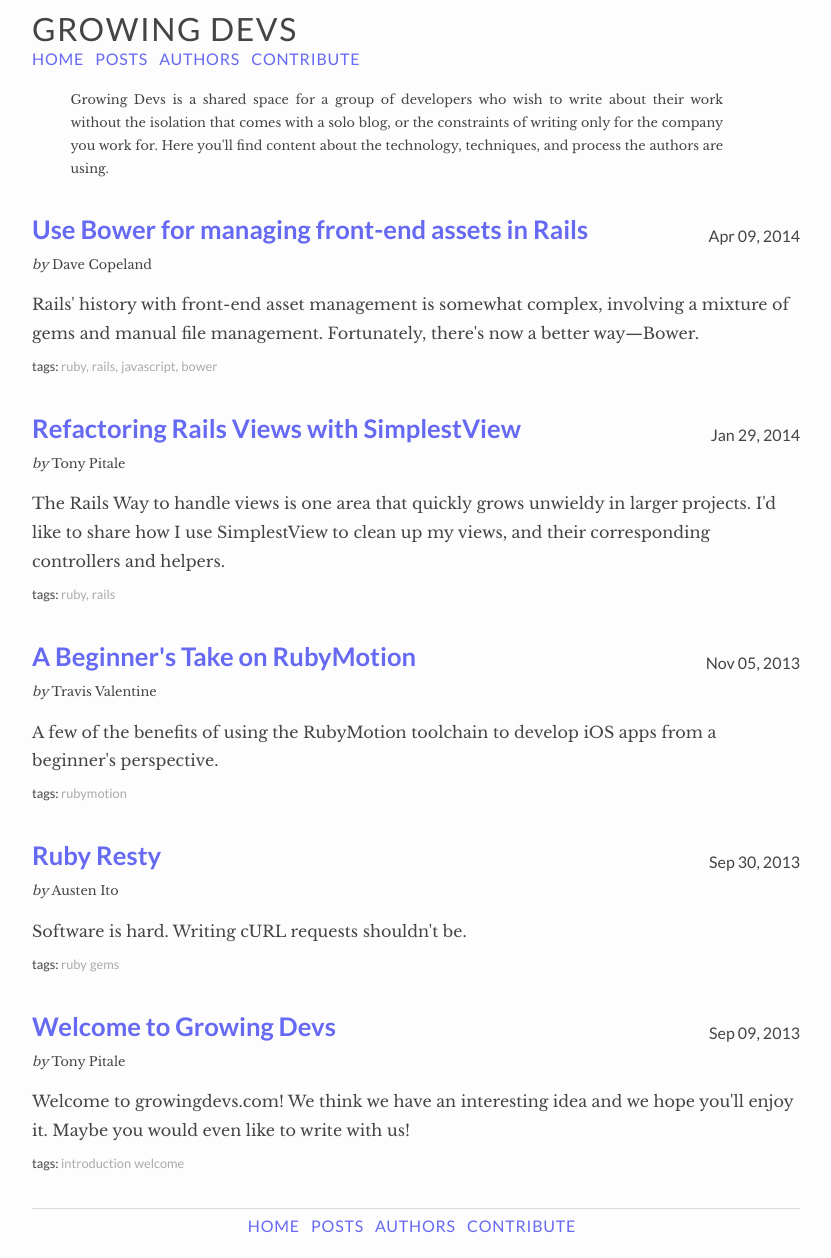
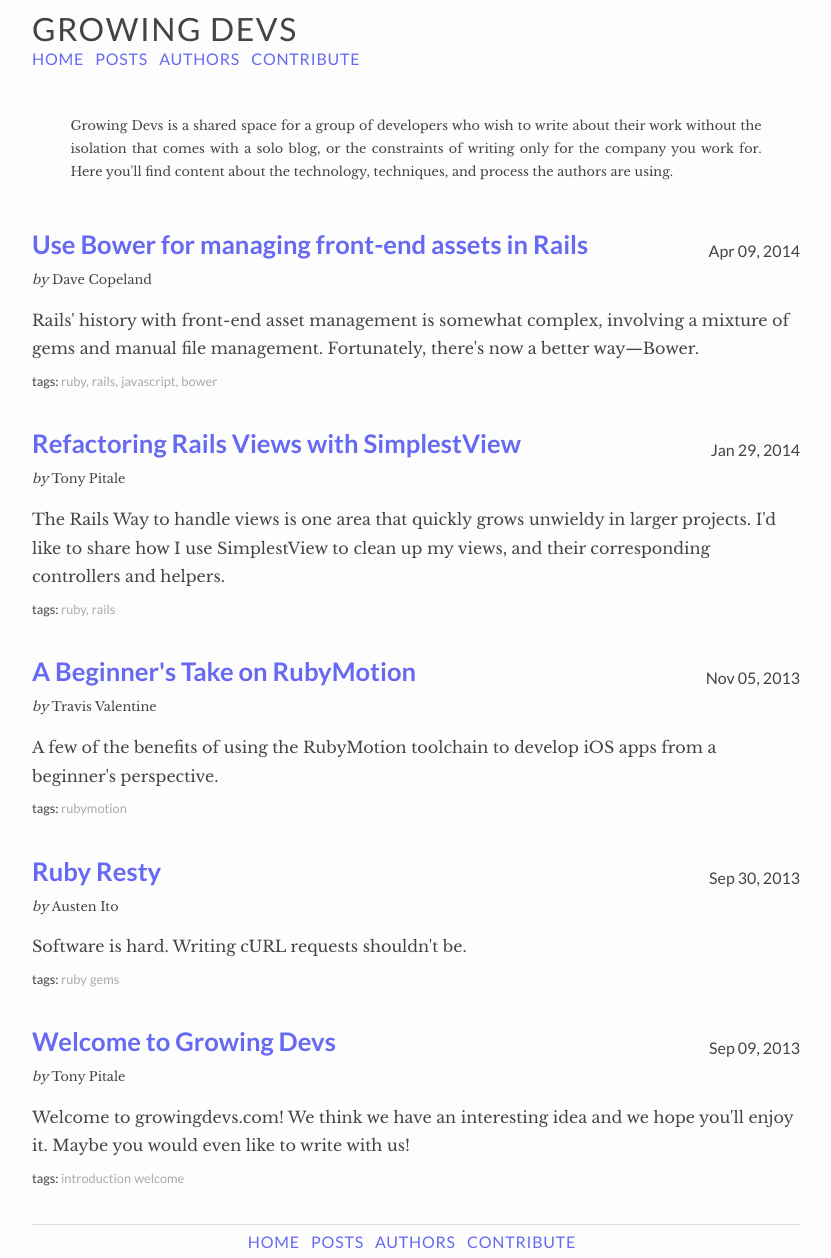
Before and after one commit to growingdevs/growingdevs.github.io, a Jekyll site: the page built from index.html, in a window 1280 px wide. Shown: the whole page, without its empty margins (224-1055 px from the left). Built offline with Jekyll 4.4.1, drawn with Linux system fonts in a browser that asks for light colours; Markdown is read by kramdown in place of the engine named in the settings.

Commit message:
compile the application css

```diff
--- a/stylesheets/application.css
+++ b/stylesheets/application.css
@@ -1,4 +1,4 @@
-/* line 17, ../../../.rvm/gems/ruby-2.1.0@growingdevs/gems/compass-0.13.alpha.0/frameworks/compass/stylesheets/compass/reset/_utilities.scss */
+/* line 17, ../../../../.gem/ruby/1.9.3/gems/compass-0.13.alpha.0/frameworks/compass/stylesheets/compass/reset/_utilities.scss */
 html, body, div, span, applet, object, iframe,
 h1, h2, h3, h4, h5, h6, p, blockquote, pre,
 a, abbr, acronym, address, big, cite, code,
@@ -20,45 +20,45 @@ time, mark, audio, video {
   vertical-align: baseline;
 }
 
-/* line 22, ../../../.rvm/gems/ruby-2.1.0@growingdevs/gems/compass-0.13.alpha.0/frameworks/compass/stylesheets/compass/reset/_utilities.scss */
+/* line 22, ../../../../.gem/ruby/1.9.3/gems/compass-0.13.alpha.0/frameworks/compass/stylesheets/compass/reset/_utilities.scss */
 html {
   line-height: 1;
 }
 
-/* line 24, ../../../.rvm/gems/ruby-2.1.0@growingdevs/gems/compass-0.13.alpha.0/frameworks/compass/stylesheets/compass/reset/_utilities.scss */
+/* line 24, ../../../../.gem/ruby/1.9.3/gems/compass-0.13.alpha.0/frameworks/compass/stylesheets/compass/reset/_utilities.scss */
 ol, ul {
   list-style: none;
 }
 
-/* line 26, ../../../.rvm/gems/ruby-2.1.0@growingdevs/gems/compass-0.13.alpha.0/frameworks/compass/stylesheets/compass/reset/_utilities.scss */
+/* line 26, ../../../../.gem/ruby/1.9.3/gems/compass-0.13.alpha.0/frameworks/compass/stylesheets/compass/reset/_utilities.scss */
 table {
   border-collapse: collapse;
   border-spacing: 0;
 }
 
-/* line 28, ../../../.rvm/gems/ruby-2.1.0@growingdevs/gems/compass-0.13.alpha.0/frameworks/compass/stylesheets/compass/reset/_utilities.scss */
+/* line 28, ../../../../.gem/ruby/1.9.3/gems/compass-0.13.alpha.0/frameworks/compass/stylesheets/compass/reset/_utilities.scss */
 caption, th, td {
   text-align: left;
   font-weight: normal;
   vertical-align: middle;
 }
 
-/* line 30, ../../../.rvm/gems/ruby-2.1.0@growingdevs/gems/compass-0.13.alpha.0/frameworks/compass/stylesheets/compass/reset/_utilities.scss */
+/* line 30, ../../../../.gem/ruby/1.9.3/gems/compass-0.13.alpha.0/frameworks/compass/stylesheets/compass/reset/_utilities.scss */
 q, blockquote {
   quotes: none;
 }
-/* line 103, ../../../.rvm/gems/ruby-2.1.0@growingdevs/gems/compass-0.13.alpha.0/frameworks/compass/stylesheets/compass/reset/_utilities.scss */
+/* line 103, ../../../../.gem/ruby/1.9.3/gems/compass-0.13.alpha.0/frameworks/compass/stylesheets/compass/reset/_utilities.scss */
 q:before, q:after, blockquote:before, blockquote:after {
   content: "";
   content: none;
 }
 
-/* line 32, ../../../.rvm/gems/ruby-2.1.0@growingdevs/gems/compass-0.13.alpha.0/frameworks/compass/stylesheets/compass/reset/_utilities.scss */
+/* line 32, ../../../../.gem/ruby/1.9.3/gems/compass-0.13.alpha.0/frameworks/compass/stylesheets/compass/reset/_utilities.scss */
 a img {
   border: none;
 }
 
-/* line 116, ../../../.rvm/gems/ruby-2.1.0@growingdevs/gems/compass-0.13.alpha.0/frameworks/compass/stylesheets/compass/reset/_utilities.scss */
+/* line 116, ../../../../.gem/ruby/1.9.3/gems/compass-0.13.alpha.0/frameworks/compass/stylesheets/compass/reset/_utilities.scss */
 article, aside, details, figcaption, figure, footer, header, hgroup, menu, nav, section, summary {
   display: block;
 }
@@ -157,48 +157,46 @@ header h1 {
 
 /* line 88, ../_sass/application.scss */
 p.intro {
-  margin: 1em 0 2em 0;
-  padding-left: 3em;
-  padding-right: 6em;
+  margin: 3em;
   text-align: justify;
   line-height: 1.8em;
   font-size: 80%;
 }
 
-/* line 98, ../_sass/application.scss */
+/* line 96, ../_sass/application.scss */
 article {
   margin: 1em 0;
 }
-/* line 102, ../_sass/application.scss */
+/* line 100, ../_sass/application.scss */
 article h1 {
   font-size: 1.6em;
   font-weight: normal;
-  margin: 0.25em 0 0 0;
+  margin: .25em 0 0 0;
   line-height: 1.8em;
 }
-/* line 108, ../_sass/application.scss */
+/* line 106, ../_sass/application.scss */
 article h1 a {
   font-weight: bold;
 }
 @media only screen and (min-width: 481px) {
-  /* line 102, ../_sass/application.scss */
+  /* line 100, ../_sass/application.scss */
   article h1 {
     margin: 1em 0 0 0;
   }
 }
-/* line 117, ../_sass/application.scss */
+/* line 115, ../_sass/application.scss */
 article h2 {
   font-size: 1.1em;
   font-weight: bold;
   margin: 2em 0 0.5em 0;
 }
-/* line 123, ../_sass/application.scss */
+/* line 121, ../_sass/application.scss */
 article h3 {
   color: #999999;
   font-weight: bold;
   margin: 1em 0 0.25em 0;
 }
-/* line 129, ../_sass/application.scss */
+/* line 127, ../_sass/application.scss */
 article span.created-at {
   display: block;
   text-align: center;
@@ -207,161 +205,161 @@ article span.created-at {
   margin-top: 1em;
 }
 @media only screen and (min-width: 481px) {
-  /* line 129, ../_sass/application.scss */
+  /* line 127, ../_sass/application.scss */
   article span.created-at {
     float: right;
   }
 }
-/* line 141, ../_sass/application.scss */
+/* line 139, ../_sass/application.scss */
 article span.author {
   display: block;
   font-size: 80%;
   margin-bottom: 1em;
   font-weight: 400;
 }
-/* line 147, ../_sass/application.scss */
+/* line 145, ../_sass/application.scss */
 article span.author em {
   font-weight: 200;
 }
-/* line 152, ../_sass/application.scss */
+/* line 150, ../_sass/application.scss */
 article p {
   margin-bottom: 1em;
   line-height: 1.8em;
   font-family: "Libre Baskerville", Baskerville, serif;
 }
-/* line 154, ../_sass/application.scss */
+/* line 152, ../_sass/application.scss */
 article p strong {
   font-weight: bold;
 }
-/* line 161, ../_sass/application.scss */
+/* line 159, ../_sass/application.scss */
 article p.summary {
   margin-bottom: 0.25em;
 }
-/* line 165, ../_sass/application.scss */
+/* line 163, ../_sass/application.scss */
 article pre {
   margin-bottom: 1em;
 }
-/* line 169, ../_sass/application.scss */
+/* line 167, ../_sass/application.scss */
 article ul {
   margin-left: 0.5em;
   margin-bottom: 1em;
   font-family: "Libre Baskerville", Baskerville, serif;
 }
-/* line 174, ../_sass/application.scss */
+/* line 172, ../_sass/application.scss */
 article ul li {
   list-style-type: disc;
   list-style-position: inside;
 }
-/* line 180, ../_sass/application.scss */
+/* line 178, ../_sass/application.scss */
 article ol {
   margin-left: 0.5em;
   margin-bottom: 1em;
 }
-/* line 184, ../_sass/application.scss */
+/* line 182, ../_sass/application.scss */
 article ol li {
   list-style-type: decimal;
   list-style-position: inside;
 }
-/* line 190, ../_sass/application.scss */
+/* line 188, ../_sass/application.scss */
 article ul.tags {
   font-family: "Lato", times, sans-serif;
   margin: 0;
 }
-/* line 196, ../_sass/application.scss */
+/* line 194, ../_sass/application.scss */
 article ul.tags:before {
   font-size: 80%;
   content: 'tags: ';
 }
-/* line 201, ../_sass/application.scss */
+/* line 199, ../_sass/application.scss */
 article ul.tags li {
   font-size: 80%;
   display: inline;
   color: #aaaaaa;
 }
-/* line 213, ../_sass/application.scss */
+/* line 211, ../_sass/application.scss */
 article em {
   font-style: italic;
 }
-/* line 217, ../_sass/application.scss */
+/* line 215, ../_sass/application.scss */
 article blockquote {
   padding: 1.5em;
   margin: 0.5em 0;
   background: #F9F9F9;
-  border-left: 0.25em solid #cccccc;
-  border-right: 0.25em solid #cccccc;
+  border-left: 0.25em solid #CCC;
+  border-right: 0.25em solid #CCC;
 }
-/* line 224, ../_sass/application.scss */
+/* line 222, ../_sass/application.scss */
 article blockquote p {
   display: inline;
   line-height: 1.7em;
 }
 
-/* line 233, ../_sass/application.scss */
+/* line 231, ../_sass/application.scss */
 ul.years li.year {
   border-bottom: 1px solid gainsboro;
 }
-/* line 240, ../_sass/application.scss */
+/* line 238, ../_sass/application.scss */
 ul.years li.year h3 {
   font-size: 110%;
   text-align: center;
   margin: 1em 0 0.5em 0;
 }
 @media only screen and (min-width: 481px) {
-  /* line 240, ../_sass/application.scss */
+  /* line 238, ../_sass/application.scss */
   ul.years li.year h3 {
     text-align: left;
   }
 }
-/* line 251, ../_sass/application.scss */
+/* line 249, ../_sass/application.scss */
 ul.years li.year ul.posts li {
   font-family: "Lato", times, sans-serif;
   font-weight: bold;
 }
 
-/* line 263, ../_sass/application.scss */
+/* line 261, ../_sass/application.scss */
 ul.posts li a {
   display: block;
   margin-right: 10%;
   padding: 0.25em 0;
 }
-/* line 269, ../_sass/application.scss */
+/* line 267, ../_sass/application.scss */
 ul.posts li span.created-at {
   float: right;
 }
 
-/* line 276, ../_sass/application.scss */
+/* line 274, ../_sass/application.scss */
 ul.authors {
   margin-top: 1em;
 }
-/* line 279, ../_sass/application.scss */
+/* line 277, ../_sass/application.scss */
 ul.authors li {
   border-bottom: 1px solid gainsboro;
   font-family: "Lato", times, sans-serif;
 }
-/* line 283, ../_sass/application.scss */
+/* line 281, ../_sass/application.scss */
 ul.authors li:last-child {
   border-bottom: none;
 }
-/* line 287, ../_sass/application.scss */
+/* line 285, ../_sass/application.scss */
 ul.authors li a {
   display: block;
   padding: 0.25em 0;
 }
 
-/* line 295, ../_sass/application.scss */
+/* line 293, ../_sass/application.scss */
 ul.author-posts {
   margin-top: 1em;
 }
-/* line 298, ../_sass/application.scss */
+/* line 296, ../_sass/application.scss */
 ul.author-posts li {
   border-bottom: 1px solid gainsboro;
 }
-/* line 301, ../_sass/application.scss */
+/* line 299, ../_sass/application.scss */
 ul.author-posts li:last-child {
   border-bottom: none;
 }
 
-/* line 309, ../_sass/application.scss */
+/* line 307, ../_sass/application.scss */
 footer {
   margin-top: 2em;
   border-top: 1px solid gainsboro;
@@ -416,14 +414,14 @@ pre[class*="language-"] {
 /* line 48, ../_sass/_highlighting.scss */
 pre[class*="language-"] {
   padding: 1em;
-  margin: 0.5em 0;
+  margin: .5em 0;
   overflow: auto;
 }
 
 /* line 55, ../_sass/_highlighting.scss */
 :not(pre) > code[class*="language-"],
 pre[class*="language-"] {
-  border: 1px solid #eeeeee;
+  border: 1px solid #EEEEEE;
 }
 
 /* Inline code */
```
